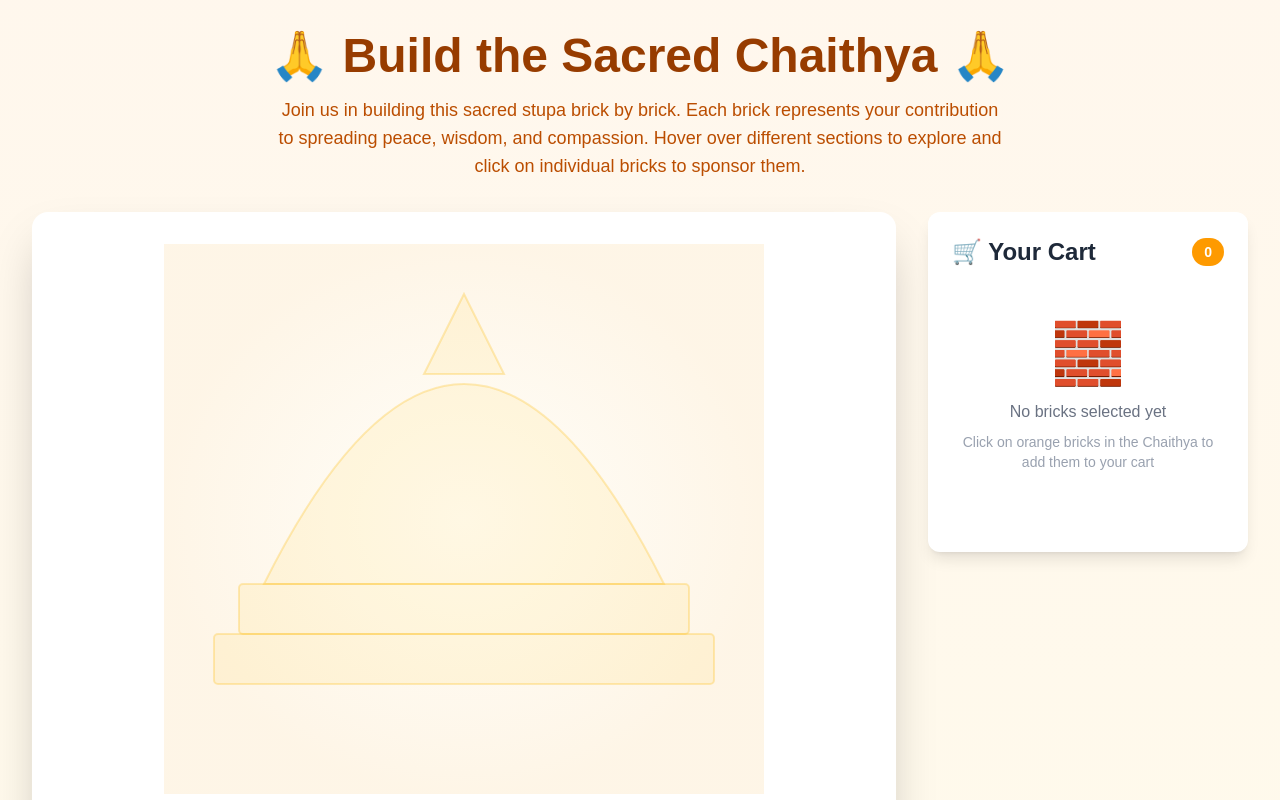
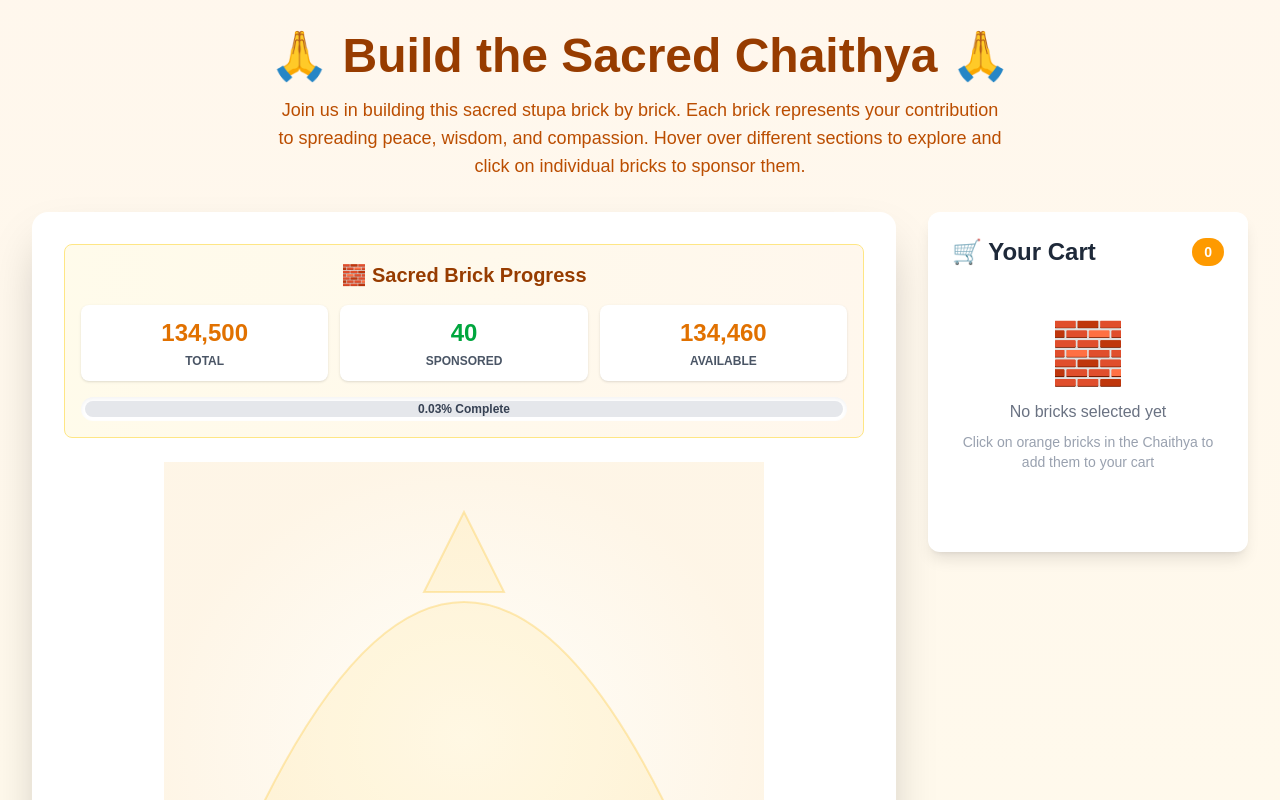
Before and after one commit to pawaaan9/ictb-donations, a Next.js app: page / in a window 1280 px wide. Shown: the top 800 px of the page. Built offline with nearby package versions, Linux system fonts and the light colour scheme.

Commit message:
Sacred Brick Progress

```diff
--- a/src/app/page.tsx
+++ b/src/app/page.tsx
@@ -208,6 +208,75 @@ export default function DonatePage() {
           <div className="flex-1">
             {/* Chaithya Visualization */}
             <div className="bg-white rounded-2xl shadow-2xl p-4 sm:p-8 relative overflow-hidden mb-8">
+              {/* Sacred Progress Summary - Inside Stupa Section */}
+              <div className="bg-gradient-to-r from-amber-50 to-orange-50 rounded-lg p-4 mb-6 border border-amber-200">
+                <div className="text-center mb-4">
+                  <h2 className="text-lg sm:text-xl font-bold text-amber-800 mb-1">
+                    🧱 Sacred Brick Progress
+                  </h2>
+                </div>
+
+                <div className="grid grid-cols-3 gap-3">
+                  {/* Total Bricks */}
+                  <div className="bg-white rounded-lg p-3 shadow text-center">
+                    <div className="text-xl sm:text-2xl font-bold text-amber-600 mb-1">134,500</div>
+                    <div className="text-xs font-semibold text-gray-600 uppercase">Total</div>
+                  </div>
+
+                  {/* Sponsored Bricks */}
+                  <div className="bg-white rounded-lg p-3 shadow text-center">
+                    {(() => {
+                      const sponsoredCount = allBricks.filter(brick => brick.donated).length;
+                      return (
+                        <>
+                          <div className="text-xl sm:text-2xl font-bold text-green-600 mb-1">{sponsoredCount.toLocaleString()}</div>
+                          <div className="text-xs font-semibold text-gray-600 uppercase">Sponsored</div>
+                        </>
+                      );
+                    })()}
+                  </div>
+
+                  {/* Available Bricks */}
+                  <div className="bg-white rounded-lg p-3 shadow text-center">
+                    {(() => {
+                      const sponsoredCount = allBricks.filter(brick => brick.donated).length;
+                      const availableCount = 134500 - sponsoredCount;
+                      return (
+                        <>
+                          <div className="text-xl sm:text-2xl font-bold text-amber-600 mb-1">{availableCount.toLocaleString()}</div>
+                          <div className="text-xs font-semibold text-gray-600 uppercase">Available</div>
+                        </>
+                      );
+                    })()}
+                  </div>
+                </div>
+
+                {/* Progress Bar */}
+                <div className="mt-4">
+                  {(() => {
+                    const sponsoredCount = allBricks.filter(brick => brick.donated).length;
+                    const progressPercentage = (sponsoredCount / 134500) * 100;
+                    return (
+                      <div className="bg-white rounded-full p-1 shadow-inner">
+                        <div className="relative">
+                          <div className="flex h-4 bg-gray-200 rounded-full overflow-hidden">
+                            <div
+                              className="bg-gradient-to-r from-green-400 to-green-600 transition-all duration-1000 ease-out"
+                              style={{ width: `${progressPercentage}%` }}
+                            ></div>
+                          </div>
+                          <div className="absolute inset-0 flex items-center justify-center">
+                            <span className="text-xs font-bold text-gray-700">
+                              {progressPercentage.toFixed(2)}% Complete
+                            </span>
+                          </div>
+                        </div>
+                      </div>
+                    );
+                  })()}
+                </div>
+              </div>
+
               <div className="relative h-[400px] sm:h-[500px] lg:h-[700px] mx-auto w-full max-w-[600px] ">
                 <svg
                   ref={svgRef}
```
